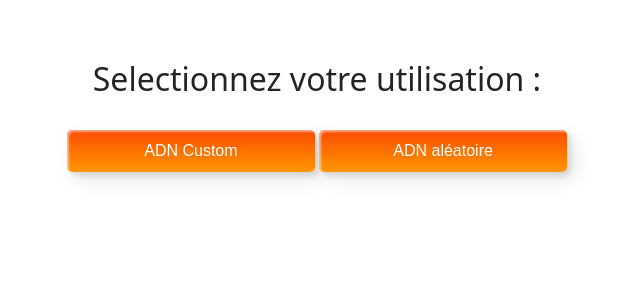
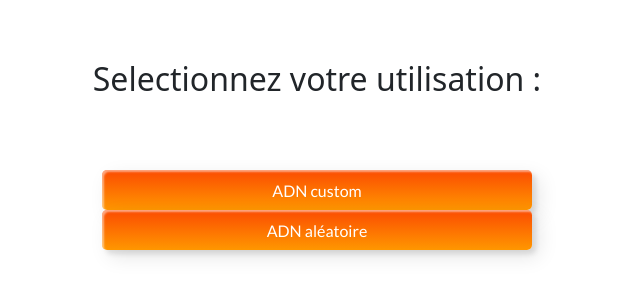
Before and after one commit to Thorvicnet/ADN, a Flask app: page / in a window 1280 px wide. Shown: the part 86-386 px from the top of the page, without its empty margins (323-963 px from the left). Run offline with Flask 2, Linux system fonts and the light colour scheme.

Commit message:
buttons working

```diff
--- a/modules/DNAGeneration.py
+++ b/modules/DNAGeneration.py
@@ -5,7 +5,7 @@ ADN = ['A', 'T', 'C', 'G']
 
 
 def run(
-    brin_ADN=None):  # Aucune idée pourquoi des fois il lance pas avec argument
+    brin_ADN=None):  # Aucune idée pourquoi des fois il lance sans argument
   given = False
   if brin_ADN == 'None' or brin_ADN is None:
     brin_ADN = gen_adn(ADN)
--- a/modules/NewTransTrad.py
+++ b/modules/NewTransTrad.py
@@ -3,7 +3,7 @@ from DictionaryGEN import trad2GEN # Sinon ce code est impossible à lire
 
 """
 ERRORS LIST:
-1 = erreur dans RNA_GEN() : manque un cordon d'initiation ou/et un cordon stop
+1 = erreur dans RNA_GEN() : manque un codon d'initiation ou/et un codon stop
 2 = erreur dans DNA_RNA() : le format de l'ADN entré n'existe pas
 3 = erreur dans RNA_DNA() : le format de l'ARNm entré n'existe pas
 """
@@ -41,8 +41,8 @@ def RNA_DNA(RNA):
 
 def RNA_GEN(staticRNA):
   RNAlist = []
-  for align in range(3): # Cherche pour chaque alignement, par exemple "AAUGA" aura une rechere sur ['AAU','GA'], ['AUG','A'] et ['UGA']
-    RNA = staticRNA[align:] # on décale en supprimant les premières valeurs
+  for frame in range(3): # Cherche pour chaque alignement, par exemple "AAUGA" aura une recherche sur ['AAU','GA'], ['AUG','A'] et ['UGA']
+    RNA = staticRNA[frame:] # on décale en supprimant les premières valeurs
     RNA = tochunk(RNA)
     dict = trad2GEN()
     RNA = [dict[x] for x in RNA]
--- a/notes/todo.txt
+++ b/notes/todo.txt
@@ -3,6 +3,6 @@
  ✅ - Bug : lorsqu'on rentre un string incorrecte dans 'custom DNA' contenant 'TAC' -> KeyError
 - Update : renverser le 'custom DNA' (rentrer des proteine et avoir l'ARNm)
 - Update : possibilité de rentrer un autre brin d'ADN une fois sur la page généré au lieu de regénérer aléatoirement
-- Update : possibilitée d'avoir plusieur ARN dans un même ADN
+- Update : possibilitée d'avoir plusieur protéine dans un même ARN
 - Bug : fix les boutons du menu (outline ne fonctionne pas correctement)
 - Bug : 2 requêtes GET donc 2 résultats pour l'ADN à chaque fois, le code est donc executé 2 fois (pareil pour les logs) + tps de calcul sur replit (jsp pk)
--- a/static/css/main.css
+++ b/static/css/main.css
@@ -1,3 +1,4 @@
+
 .menu {
   margin: 30px;
   margin: auto;
@@ -18,11 +19,6 @@
   width: 50%;
   margin-top: 50px;
   padding: 10px;
-}
-
-.display-box {
-  border-radius: 5px;
-  border:1px solid lightgrey;
 }
 
 .center {
@@ -66,13 +62,18 @@
 }
 
 /* 7 */
+.frame {
+  width: 90%;
+  margin: 40px auto;
+  text-align: center;
+}
 .custom-btn {
-  width: 40%;
-  height: 5%;
+  width: 430px;
+  height: 40px;
   color: #fff;
   border-radius: 5px;
   padding: 10px 25px;
-  font-family: Arial, sans-serif;
+  font-family: 'Lato', sans-serif;
   font-weight: 500;
   background: transparent;
   cursor: pointer;
@@ -85,7 +86,7 @@
   outline: none;
 }
 .btn-7 {
-background: linear-gradient(0deg, rgba(255,151,0,1) 0%, rgba(251,75,2,1) 100%);
+  background: linear-gradient(0deg, rgba(255,151,0,1) 0%, rgba(251,75,2,1) 100%);
   line-height: 42px;
   padding: 0;
   border: none;
@@ -156,3 +157,5 @@ background: linear-gradient(0deg, rgba(255,151,0,1) 0%, rgba(251,75,2,1) 100%);
 .btn-7 span:hover:after {
   width: 100%;
 }
+
+/* Test */
--- a/templates/base.html
+++ b/templates/base.html
@@ -10,7 +10,9 @@
   <link rel="javascript" href="{{ url_for('static', filename='js/main.js') }}">
   <link href="https://cdn.jsdelivr.net/npm/bootstrap@5.2.2/dist/css/bootstrap.min.css" rel="stylesheet" integrity="sha384-Zenh87qX5JnK2Jl0vWa8Ck2rdkQ2Bzep5IDxbcnCeuOxjzrPF/et3URy9Bv1WTRi" crossorigin="anonymous">
 <script src="https://cdn.jsdelivr.net/npm/bootstrap@5.2.2/dist/js/bootstrap.bundle.min.js" integrity="sha384-OERcA2EqjJCMA+/3y+gxIOqMEjwtxJY7qPCqsdltbNJuaOe923+mo//f6V8Qbsw3" crossorigin="anonymous"></script>
-
+  <header>
+  <link href="https://fonts.googleapis.com/css2?family=Lato&display=swap" rel="stylesheet">
+</header>
   {% block head %}{% endblock %}
 </head>
 <nav class="navbar navbar-expand-lg navbar-dark bg-dark">
--- a/templates/home.html
+++ b/templates/home.html
@@ -2,6 +2,7 @@
 
 {% block head%}
 <title>ADN Generator</title>
+
 {% endblock%}
 
 {% block body %}
@@ -12,8 +13,9 @@
   <h2>Selectionnez votre utilisation : </h2>
   <br>
   <p>  <!-- On sait pas si il a un interet -->
-    <button class="custom-btn btn-7" data-bs-toggle="collapse" href="#multiCollapseExample1" role="button" aria-expanded="false" aria-controls="multiCollapseExample1">ADN Custom</button>
-  <a class="rand-dna custom-btn btn-7" type="button" href="/results?text=None">ADN aléatoire</a>
+    <div class="frame">
+    <button class="custom-btn btn-7" data-bs-toggle="collapse" href="#multiCollapseExample1" role="button" aria-expanded="false" aria-controls="multiCollapseExample1"><span>ADN custom</span></button>
+  <a class="rand-dna custom-btn btn-7" type="button" href="/results?text=None"><span>ADN aléatoire</span></a></div>
     <br>
     <br>
   </p>
@@ -35,7 +37,7 @@
         </div>
       </form>
       <div class="card-footer text-muted">
-        L'ADN doit contenir 'TAC' (cordon d'initiation)
+        L'ADN doit contenir 'TAC' (codon d'initiation)
       </div>
     </div>
   </div>
```
Also changed, not shown: templates/results.html (+8 -8 lines), 1 other file.
